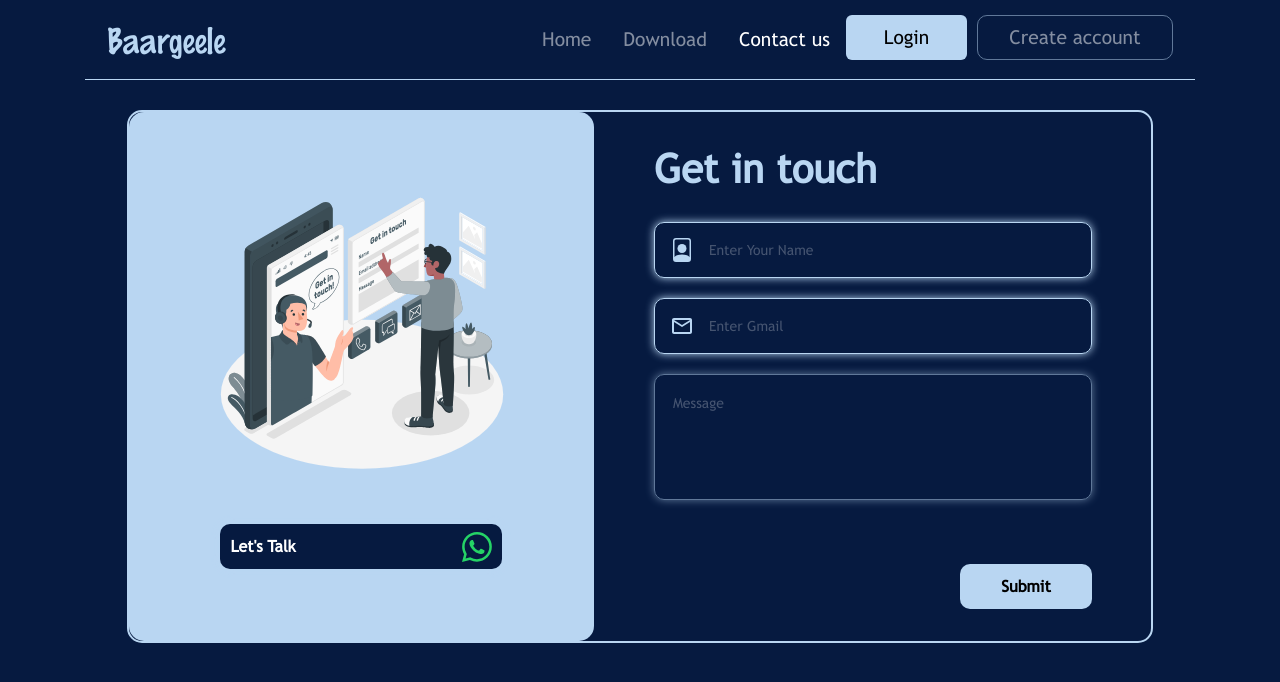
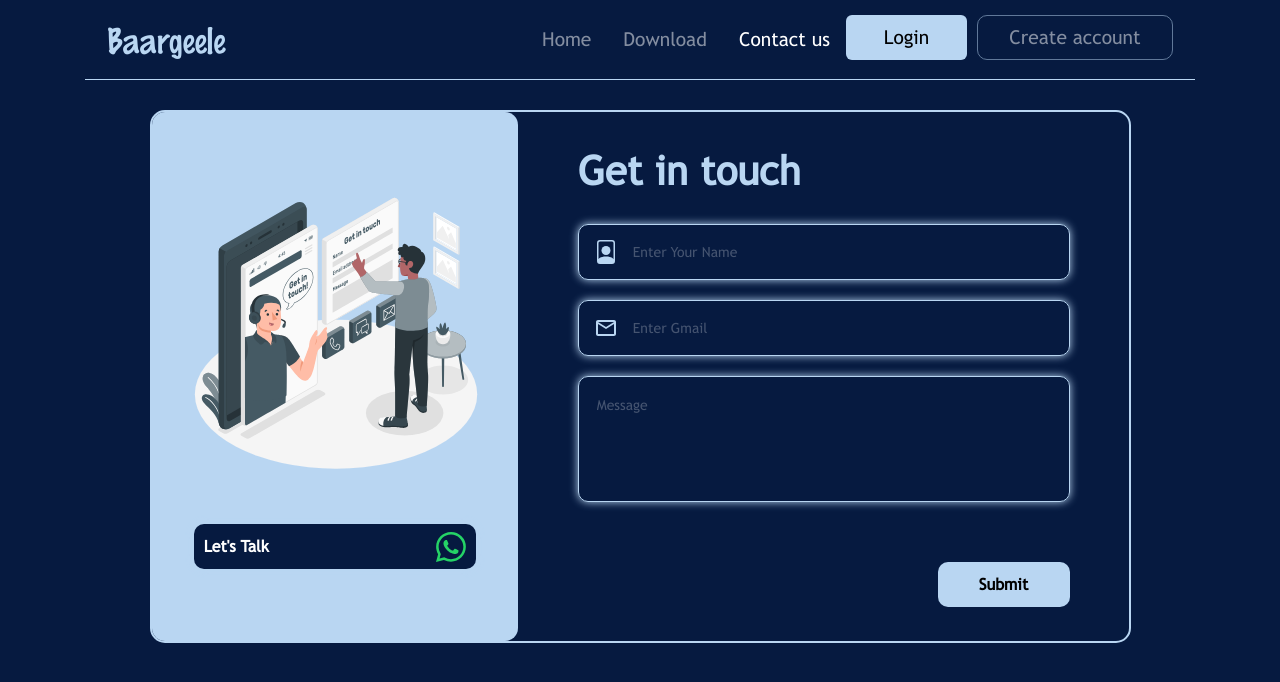
Before and after one commit to YOUSUFABDI/Baargeele, a React (Vite) app: page /contact in a window 1280 px wide. Shown: the top 682 px of the page. Built offline with nearby package versions, Linux system fonts and the light colour scheme.

Commit message:
added contact page

```diff
--- a/src/components/ContactPage/contact.css
+++ b/src/components/ContactPage/contact.css
@@ -73,21 +73,30 @@
   opacity: 0.5;
 }
 
+.get__in__touch__text__input__wrapper {
+  padding-left: 18px;
+  padding-right: 18px;
+  padding-top: 20px;
+  padding-bottom: 20px;
+  background: transparent;
+  border: 1px solid var(--light);
+  -webkit-box-shadow: 0px 0px 8px var(--light);
+  -moz-box-shadow: 0px 0px 8px var(--light);
+  box-shadow: 0px 0px 8px var(--light);
+  border-radius: 10px;
+  height: 126px;
+  width: 100%;
+}
+
 .get__in__touch__text__input__wrapper textarea {
+  background: transparent;
   resize: none;
   border: none;
   outline: none;
-  padding-left: 18px;
-  padding-right: 18px;
-  padding-top: 20px;
   font-size: 0.875rem;
   color: var(--white);
   opacity: 0.5;
-  background: transparent;
-  border: 1px solid var(--light);
-  box-shadow: 0px 0px 8px var(--light);
-  border-radius: 10px;
-  height: 126px;
+  height: 100%;
   width: 100%;
 }
 
@@ -199,7 +208,7 @@
     margin-block-end: 30px;
     border: 2px solid #b9d6f2;
     border-radius: 15px;
-    width: 1026px;
+    width: 981px;
     justify-content: space-between;
   }
 
@@ -215,8 +224,8 @@
 
   .contact__img__info {
     background-color: var(--light);
-    width: 100%;
-    border-radius: 15px;
+    width: 70%;
+    border-radius: 13px;
   }
 
   .image__info {
```
